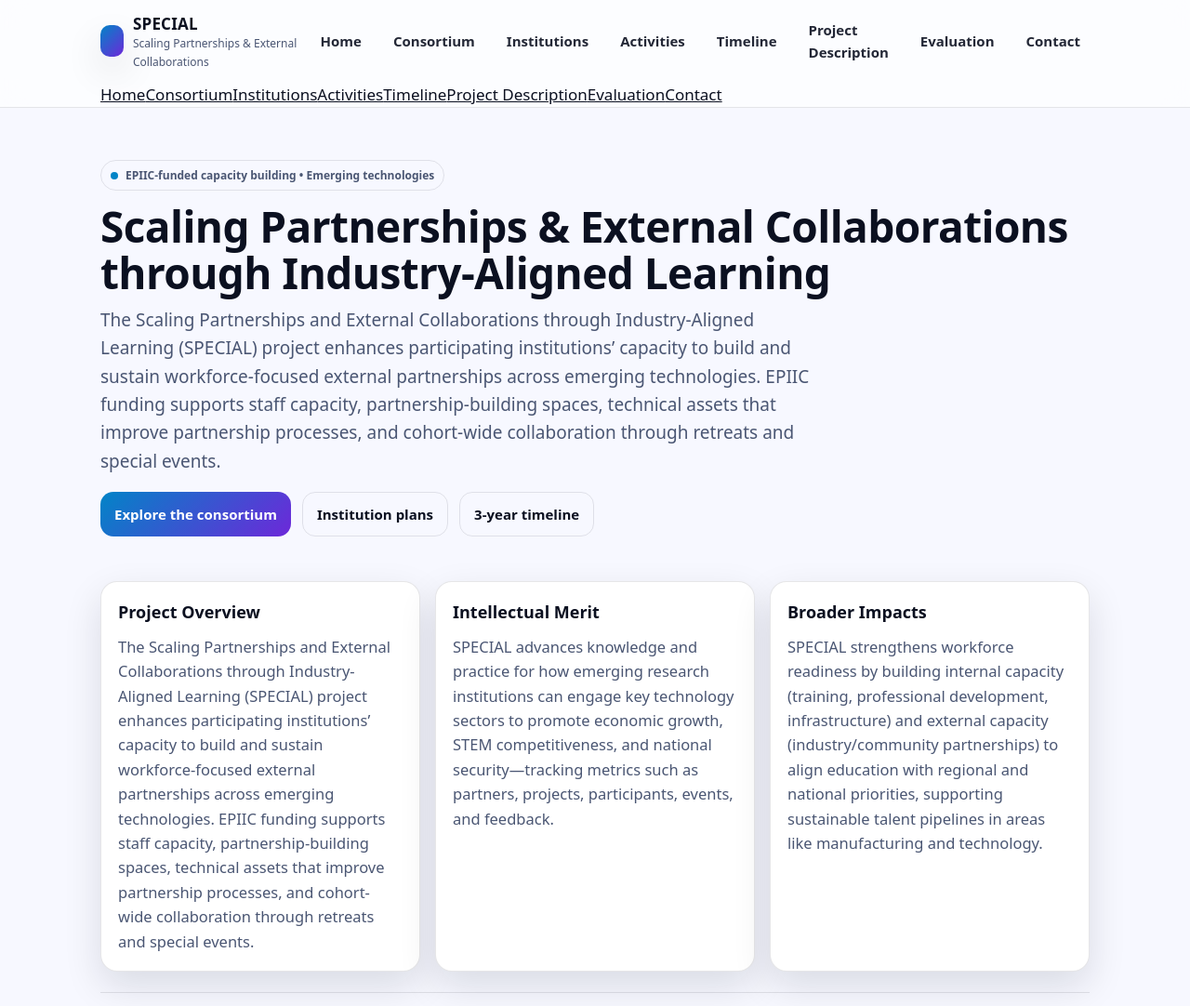
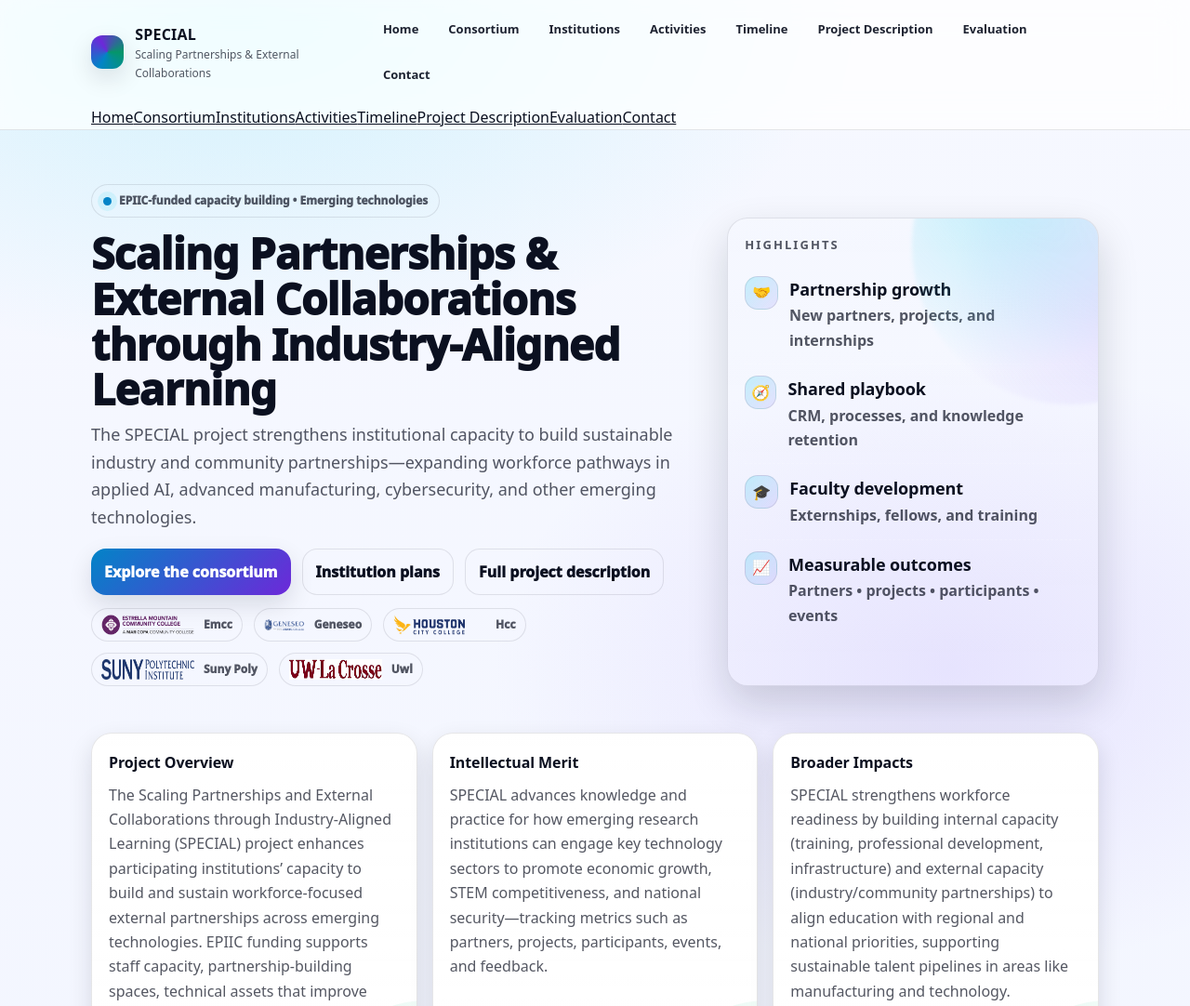
Before and after one commit to lienelo/EPIIC-C3---Special, a plain HTML site: page index.html in a window 1280 px wide. Shown: the top 1082 px of the page at 93% size. Drawn offline with Linux system fonts and the light colour scheme.

Commit message:
Add files via upload

```diff
--- a/assets/main.js
+++ b/assets/main.js
@@ -2,3 +2,22 @@ function toggleMenu(){
   const el = document.getElementById('mobileMenu');
   el.classList.toggle('open');
 }
+
+(function(){
+  const items = document.querySelectorAll('.card, .hero-side, .table');
+  const io = new IntersectionObserver((entries)=>{
+    for(const e of entries){
+      if(e.isIntersecting){
+        e.target.style.transition = 'transform 700ms ease, opacity 700ms ease';
+        e.target.style.transform = 'translateY(0px)';
+        e.target.style.opacity = '1';
+        io.unobserve(e.target);
+      }
+    }
+  }, {threshold: 0.12});
+  items.forEach(el=>{
+    el.style.transform='translateY(10px)';
+    el.style.opacity='0';
+    io.observe(el);
+  });
+})();
--- a/assets/style.css
+++ b/assets/style.css
@@ -1,87 +1,132 @@
 :root{
-  --bg:#0b1020;
-  --card:#101a33;
-  --muted:#9fb0d0;
-  --text:#e9eefc;
-  --accent:#7dd3fc;
+  --bg:#070b18;
+  --bg2:#0b1026;
+  --card:rgba(255,255,255,.06);
+  --card2:rgba(255,255,255,.08);
+  --muted:rgba(233,238,252,.72);
+  --text:#eef2ff;
+  --accent:#22d3ee;
   --accent2:#a78bfa;
-  --border:rgba(255,255,255,.10);
-  --shadow: 0 20px 60px rgba(0,0,0,.35);
+  --accent3:#34d399;
+  --border:rgba(255,255,255,.12);
+  --shadow: 0 22px 70px rgba(0,0,0,.45);
+  --shadow2: 0 14px 36px rgba(0,0,0,.35);
+  --radius:22px;
 }
 @media (prefers-color-scheme: light){
   :root{
-    --bg:#f7f8ff;
-    --card:#ffffff;
-    --muted:#4a5673;
+    --bg:#f6f8ff;
+    --bg2:#eef2ff;
+    --card:rgba(255,255,255,.92);
+    --card2:rgba(255,255,255,.98);
+    --muted:rgba(11,16,32,.70);
     --text:#0b1020;
     --accent:#0284c7;
     --accent2:#6d28d9;
+    --accent3:#059669;
     --border:rgba(11,16,32,.10);
-    --shadow: 0 16px 40px rgba(11,16,32,.12);
+    --shadow: 0 18px 44px rgba(11,16,32,.16);
+    --shadow2: 0 10px 26px rgba(11,16,32,.12);
   }
 }
+
 *{box-sizing:border-box}
-html,body{margin:0;padding:0;font-family: ui-sans-serif, system-ui, -apple-system, Segoe UI, Roboto, Helvetica, Arial, "Apple Color Emoji","Segoe UI Emoji"; background:var(--bg); color:var(--text); line-height:1.6; font-size:17px}
+html,body{margin:0;padding:0;font-family: ui-sans-serif, system-ui, -apple-system, Segoe UI, Roboto, Helvetica, Arial, "Apple Color Emoji","Segoe UI Emoji"; font-size:16px; line-height:1.65; background:radial-gradient(1200px 700px at 20% 0%, rgba(34,211,238,.18), transparent 55%), radial-gradient(900px 600px at 80% 20%, rgba(167,139,250,.18), transparent 55%), linear-gradient(180deg,var(--bg),var(--bg2)); color:var(--text)}
 a{color:inherit}
-.container{max-width:1100px;margin:0 auto;padding:0 18px}
-.nav{position:sticky;top:0;z-index:50;background:rgba(0,0,0,.18);backdrop-filter:saturate(160%) blur(14px);border-bottom:1px solid var(--border)}
-@media (prefers-color-scheme: light){.nav{background:rgba(255,255,255,.65)}}
+.container{max-width:1120px;margin:0 auto;padding:0 18px}
+.small{font-size:12px}
+.kicker{color:var(--muted);margin:0 0 14px}
+.hr{height:1px;background:var(--border);margin:22px 0}
+
+/* Nav */
+.nav{position:sticky;top:0;z-index:50;background:rgba(5,8,18,.55);backdrop-filter:saturate(160%) blur(16px);border-bottom:1px solid var(--border)}
+@media (prefers-color-scheme: light){.nav{background:rgba(255,255,255,.75)}}
 .nav-inner{display:flex;align-items:center;justify-content:space-between;padding:12px 0}
-.brand{display:flex;align-items:center;gap:10px;text-decoration:none}
-.logo{width:34px;height:34px;border-radius:10px;background:linear-gradient(135deg,var(--accent),var(--accent2));box-shadow:var(--shadow)}
-.brand-title{font-weight:800;letter-spacing:.2px}
+.brand{display:flex;align-items:center;gap:12px;text-decoration:none}
+.logo{width:36px;height:36px;border-radius:12px;background:conic-gradient(from 210deg, var(--accent), var(--accent2), var(--accent3), var(--accent)); box-shadow:var(--shadow2)}
+.brand-title{font-weight:900;letter-spacing:.2px}
 .brand-sub{display:block;font-size:12px;color:var(--muted);margin-top:-2px}
-.nav-links{display:flex;gap:14px;align-items:center}
-.nav-links a{opacity:.9;text-decoration:none;font-weight:600;font-size:15px;padding:8px 10px;border-radius:10px}
-.nav-links a:hover{background:rgba(255,255,255,.06)}
+.nav-links{display:flex;gap:10px;align-items:center;flex-wrap:wrap}
+.nav-links a{opacity:.92;text-decoration:none;font-weight:900;font-size:13px;padding:8px 10px;border-radius:12px;border:1px solid transparent}
+.nav-links a:hover{background:rgba(255,255,255,.06);border-color:var(--border)}
 @media (prefers-color-scheme: light){.nav-links a:hover{background:rgba(11,16,32,.06)}}
-.mobile-btn{display:none;border:1px solid var(--border);background:transparent;color:var(--text);padding:8px 10px;border-radius:10px}
-@media (max-width:860px){
+.mobile-btn{display:none;border:1px solid var(--border);background:transparent;color:var(--text);padding:8px 10px;border-radius:12px;font-weight:900}
+@media (max-width:980px){
   .nav-links{display:none}
   .mobile-btn{display:inline-flex}
   .mobile-menu{display:none;border-top:1px solid var(--border);padding:12px 0}
   .mobile-menu.open{display:block}
-  .mobile-menu a{display:block;text-decoration:none;padding:10px 12px;border-radius:12px;font-weight:700}
-  .mobile-menu a:hover{background:rgba(255,255,255,.06)}
+  .mobile-menu a{display:block;text-decoration:none;padding:10px 12px;border-radius:14px;font-weight:950;border:1px solid transparent}
+  .mobile-menu a:hover{background:rgba(255,255,255,.06);border-color:var(--border)}
   @media (prefers-color-scheme: light){.mobile-menu a:hover{background:rgba(11,16,32,.06)}}
 }
-.hero{padding:56px 0 20px}
-.badge{display:inline-flex;gap:8px;align-items:center;padding:6px 10px;border:1px solid var(--border);border-radius:999px;color:var(--muted);font-weight:700;font-size:12px}
-.badge-dot{width:8px;height:8px;border-radius:999px;background:var(--accent)}
-.h1{font-size:46px;line-height:1.08;letter-spacing:-.6px;margin:14px 0 10px;font-weight:900}
-@media (max-width:860px){.h1{font-size:38px}}
-.lead{max-width:780px;color:var(--muted);font-size:19px;margin:0 0 18px}
+
+/* Hero */
+.hero{padding:58px 0 22px}
+.hero-grid{display:grid;grid-template-columns:1.25fr .75fr;gap:18px;align-items:stretch}
+@media (max-width:980px){.hero-grid{grid-template-columns:1fr}}
+.badge{display:inline-flex;gap:8px;align-items:center;padding:7px 12px;border:1px solid var(--border);border-radius:999px;color:var(--muted);font-weight:950;font-size:12px;background:rgba(255,255,255,.04)}
+.badge-dot{width:9px;height:9px;border-radius:999px;background:var(--accent);box-shadow:0 0 0 6px rgba(34,211,238,.12)}
+.h1{font-size:46px;line-height:1.06;letter-spacing:-.8px;margin:14px 0 10px;font-weight:980}
+@media (max-width:980px){.h1{font-size:38px}}
+.lead{max-width:820px;color:var(--muted);font-size:18px;margin:0 0 18px}
 .actions{display:flex;gap:12px;flex-wrap:wrap;margin:18px 0 0}
-.btn{display:inline-flex;align-items:center;gap:10px;padding:11px 15px;border-radius:14px;border:1px solid var(--border);text-decoration:none;font-weight:800;font-size:15px}
-.btn.primary{background:linear-gradient(135deg,var(--accent),var(--accent2));border:none;color:white}
-.btn:hover{transform:translateY(-1px)}
+.btn{display:inline-flex;align-items:center;gap:10px;padding:11px 14px;border-radius:16px;border:1px solid var(--border);text-decoration:none;font-weight:950;background:rgba(255,255,255,.04)}
+.btn.primary{background:linear-gradient(135deg,var(--accent),var(--accent2));border:none;color:white;box-shadow:var(--shadow2)}
+.btn:hover{transform:translateY(-1px);box-shadow:var(--shadow)}
+.hero-side{border-radius:var(--radius);border:1px solid var(--border);background:linear-gradient(180deg, rgba(255,255,255,.06), rgba(255,255,255,.03));box-shadow:var(--shadow);padding:18px;position:relative;overflow:hidden}
+.hero-side:before{
+  content:"";
+  position:absolute;inset:-140px -140px auto auto;
+  width:340px;height:340px;border-radius:999px;
+  background:radial-gradient(circle at 30% 30%, rgba(34,211,238,.25), transparent 60%), radial-gradient(circle at 70% 70%, rgba(167,139,250,.22), transparent 60%);
+  filter:blur(2px);
+}
+.hero-side h3{margin:0 0 10px;font-size:13px;text-transform:uppercase;letter-spacing:.16em;color:var(--muted)}
+.stat{display:flex;align-items:flex-start;gap:12px;padding:12px 0;border-top:1px dashed rgba(255,255,255,.14)}
+.stat:first-of-type{border-top:none}
+.stat strong{display:block;font-size:18px;letter-spacing:-.1px}
+.stat span{display:block;color:var(--muted);font-weight:850}
+.icon{
+  width:36px;height:36px;border-radius:14px;
+  background:linear-gradient(135deg, rgba(34,211,238,.24), rgba(167,139,250,.20));
+  border:1px solid var(--border);
+  display:flex;align-items:center;justify-content:center;
+}
+
+/* Sections & Cards */
+.section{padding:28px 0}
+.section h2{font-size:24px;margin:0 0 12px;letter-spacing:-.2px}
 .grid{display:grid;gap:16px}
 .grid.cols-3{grid-template-columns:repeat(3,1fr)}
 .grid.cols-2{grid-template-columns:repeat(2,1fr)}
-@media (max-width:860px){
-  .grid.cols-3,.grid.cols-2{grid-template-columns:1fr}
+@media (max-width:980px){.grid.cols-3,.grid.cols-2{grid-template-columns:1fr}}
+.card{background:linear-gradient(180deg,var(--card2),var(--card));border:1px solid var(--border);border-radius:var(--radius);box-shadow:var(--shadow2);padding:18px;position:relative;overflow:hidden;transition:transform .2s ease, box-shadow .2s ease, opacity .2s ease}
+.card:after{
+  content:"";
+  position:absolute;inset:auto -120px -120px auto;
+  width:220px;height:220px;border-radius:999px;
+  background:radial-gradient(circle at 30% 30%, rgba(52,211,153,.16), transparent 60%);
 }
-.card{background:var(--card);border:1px solid var(--border);border-radius:18px;box-shadow:var(--shadow);padding:18px}
-.card h3{margin:0 0 10px;font-size:18px;display:flex;align-items:center;gap:10px}
-.card p{margin:0;color:var(--muted);font-size:16.5px}
-.section{padding:28px 0}
-.section h2{font-size:24px;margin:0 0 12px}
-.kicker{color:var(--muted);margin:0 0 14px}
-.hr{height:1px;background:var(--border);margin:22px 0}
-.footer{padding:30px 0;color:var(--muted);border-top:1px solid var(--border);margin-top:30px}
-.small{font-size:12px}
+.card h3{margin:0 0 8px;font-size:16px;letter-spacing:-.1px}
+.card p{margin:0;color:var(--muted)}
+.card:hover{transform:translateY(-2px);box-shadow:var(--shadow)}
 .list{margin:10px 0 0;padding-left:18px;color:var(--muted)}
-.list li{margin:6px 0}
-.table{width:100%;border-collapse:collapse;overflow:hidden;border-radius:16px;border:1px solid var(--border)}
+.list li{margin:7px 0}
+
+/* Tables */
+.table{width:100%;border-collapse:collapse;overflow:hidden;border-radius:18px;border:1px solid var(--border);background:rgba(255,255,255,.03)}
 .table th,.table td{padding:12px 12px;border-bottom:1px solid var(--border);text-align:left;vertical-align:top}
-.table th{font-size:12px;text-transform:uppercase;letter-spacing:.08em;color:var(--muted)}
+.table th{font-size:12px;text-transform:uppercase;letter-spacing:.10em;color:var(--muted)}
 .table tr:last-child td{border-bottom:none}
-.pill{display:inline-flex;align-items:center;padding:5px 10px;border-radius:999px;border:1px solid var(--border);color:var(--muted);font-weight:800;font-size:12px}
 
+/* Pills & Logos */
+.pill{display:inline-flex;align-items:center;padding:6px 10px;border-radius:999px;border:1px solid var(--border);color:var(--muted);font-weight:950;font-size:12px;background:rgba(255,255,255,.03)}
+.inst-logo{height:28px;width:auto;max-width:120px;object-fit:contain;display:inline-block;vertical-align:middle}
+.inst-title{display:flex;align-items:center;gap:12px}
+.partner-strip{display:flex;flex-wrap:wrap;gap:12px;align-items:center;margin-top:14px}
+.partner-strip .pill{display:flex;gap:10px;align-items:center}
+.partner-strip img{height:22px;max-width:100px}
 
-/* Partner institution logos */
-.card h3{display:flex;align-items:center;gap:10px}
-.org-logo{height:28px;width:auto;max-width:160px;object-fit:contain;flex:0 0 auto}
-@media (max-width:520px){.org-logo{height:20px;max-width:110px}}
-
-.inst-logo{height:34px;width:auto;max-width:120px;object-fit:contain;}
+/* Footer */
+.footer{padding:34px 0;color:var(--muted);border-top:1px solid var(--border);margin-top:34px}
--- a/index.html
+++ b/index.html
@@ -30,12 +30,40 @@
   <section class="hero">
   <div class="container">
     <span class="badge"><span class="badge-dot"></span>EPIIC-funded capacity building • Emerging technologies</span>
-      <h1 class="h1">Scaling Partnerships & External Collaborations through Industry‑Aligned Learning</h1>
-      <p class="lead">The Scaling Partnerships and External Collaborations through Industry-Aligned Learning (SPECIAL) project enhances participating institutions’ capacity to build and sustain workforce-focused external partnerships across emerging technologies. EPIIC funding supports staff capacity, partnership-building spaces, technical assets that improve partnership processes, and cohort-wide collaboration through retreats and special events.</p>
+    <div class="hero-grid">
+      <div>
+        <h1 class="h1">Scaling Partnerships & External Collaborations<br/>through Industry‑Aligned Learning</h1>
+        <p class="lead">The SPECIAL project strengthens institutional capacity to build sustainable industry and community partnerships—expanding workforce pathways in applied AI, advanced manufacturing, cybersecurity, and other emerging technologies.</p>
         <div class="actions">
           <a class="btn primary" href="consortium.html">Explore the consortium</a>
           <a class="btn" href="institutions.html">Institution plans</a>
-        <a class="btn" href="timeline.html">3‑year timeline</a>
+          <a class="btn" href="project-description.html">Full project description</a>
+        </div>
+
+        <div class="partner-strip" aria-label="Partner institutions">
+          <span class="pill"><img alt="Emcc logo" src="assets/logos/emcc.png"/> Emcc</span><span class="pill"><img alt="Geneseo logo" src="assets/logos/geneseo.png"/> Geneseo</span><span class="pill"><img alt="Hcc logo" src="assets/logos/hcc.png"/> Hcc</span><span class="pill"><img alt="Suny Poly logo" src="assets/logos/suny_poly.png"/> Suny Poly</span><span class="pill"><img alt="Uwl logo" src="assets/logos/uwl.png"/> Uwl</span>
+        </div>
+      </div>
+
+      <aside class="hero-side" aria-label="Project highlights">
+        <h3>Highlights</h3>
+        <div class="stat">
+          <div class="icon" aria-hidden="true">🤝</div>
+          <div><strong>Partnership growth</strong><span>New partners, projects, and internships</span></div>
+        </div>
+        <div class="stat">
+          <div class="icon" aria-hidden="true">🧭</div>
+          <div><strong>Shared playbook</strong><span>CRM, processes, and knowledge retention</span></div>
+        </div>
+        <div class="stat">
+          <div class="icon" aria-hidden="true">🎓</div>
+          <div><strong>Faculty development</strong><span>Externships, fellows, and training</span></div>
+        </div>
+        <div class="stat">
+          <div class="icon" aria-hidden="true">📈</div>
+          <div><strong>Measurable outcomes</strong><span>Partners • projects • participants • events</span></div>
+        </div>
+      </aside>
     </div>
   </div>
 </section>
```
Also changed, not shown: activities.html (+1 -0 lines), consortium.html (+1 -0 lines), contact.html (+1 -0 lines), evaluation.html (+1 -0 lines), institutions.html (+1 -0 lines), project-description.html (+1 -0 lines), timeline.html (+1 -0 lines). Lines whose indentation alone changed are shown as unchanged.
